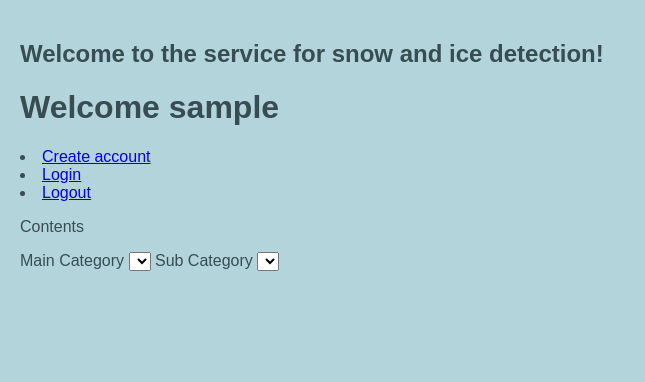
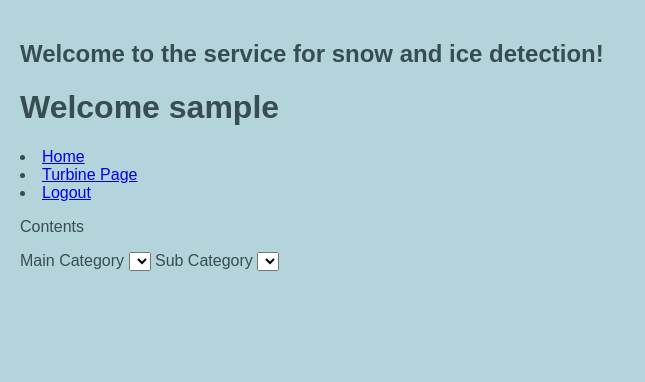
Before and after one commit to JCG333/Project, a Flask app: page / in a window 1280 px wide. Shown: the part 112-494 px from the top of the page, without its empty margins (0-645 px from the left). Run offline with Flask 3, Linux system fonts and the light colour scheme; the visitor is signed in with stand-in values (Sample User, id 1); lists and menus that the app fills with data are empty.

Commit message:
Mergade + Uppdaterade inloggning

```diff
--- a/website/app.py
+++ b/website/app.py
@@ -5,8 +5,8 @@ from werkzeug.security import generate_password_hash, check_password_hash
 from db.schema import db, Users
 
 app = Flask(__name__)
-app.config['SQLALCHEMY_DATABASE_URI'] = 'postgresql://postgres:postgres@localhost:5432/userdb' #Test
-app.config["SECRET_KEY"] = urandom(20) # TEST
+app.config['SQLALCHEMY_DATABASE_URI'] = 'postgresql://postgres:postgres@localhost:5432/userdb'  # Test
+app.config["SECRET_KEY"] = urandom(20)  # TEST
 db.init_app(app)
 
 login_manager = LoginManager()
@@ -25,9 +25,8 @@ def load_users():
         return "Guest"
 
 
-
 @app.route('/')
-#@login_required OM MAN VILL GÖRA SÅ MAN INTE KOMMER IN UTAN INLOGGNING
+# @login_required OM MAN VILL GÖRA SÅ MAN INTE KOMMER IN UTAN INLOGGNING
 def home():
     data = {
         'title': 'Service for snow and ice detection',
@@ -64,11 +63,17 @@ def register():
         return redirect(url_for("login"))
     return render_template("register.html")
 
+
 @app.route("/logout")
 def logout():
     logout_user()
     return redirect(url_for("home"))
 
 
+@app.route("/turbine")
+def turbine():
+    return render_template("turbinePage.html")
+
+
 if __name__ == '__main__':
     app.run(debug=True)
--- a/website/templates/index.html
+++ b/website/templates/index.html
@@ -18,9 +18,14 @@
     <main>
         <h2>{{ welcome_message }}</h2>
          <h1> Welcome {{user}}</h1>
-        <li><a href="/register">Create account</a></li>
-        <li><a href="/login">Login</a></li>
-        <li><a href="/logout">Logout</a></li>
+            <li><a href="{{ url_for('home') }}">Home</a></li>
+            {% if current_user.is_authenticated %}
+                <li><a href="{{ url_for('turbine') }}">Turbine Page</a></li>
+                <li><a href="{{ url_for('logout') }}">Logout</a></li>
+            {% else %}
+                <li><a href="{{ url_for('login') }}">Login</a></li>
+                <li><a href="{{ url_for('register') }}">Register</a></li>
+            {% endif %}
 
         <p>{{ content }}</p>
         <form onsubmit="return false;">
```
Also changed, not shown: website/templates/turbinePage.html (renamed from webpages/turbinePage.html, +4 -4 lines), website/static/TurbinePageJS.js (renamed from webpages/JSfiles/TurbinePageJS.js), website/static/images/planner-128.png (renamed from webpages/images/planner-128.png), website/static/images/turbineTEMPimg.png (renamed from webpages/images/turbineTEMPimg.png), website/static/images/turbineTEMPimgAI.png (renamed from webpages/images/turbineTEMPimgAI.png), website/static/pageCSS.css (renamed from webpages/CSSfiles/pageCSS.css).
